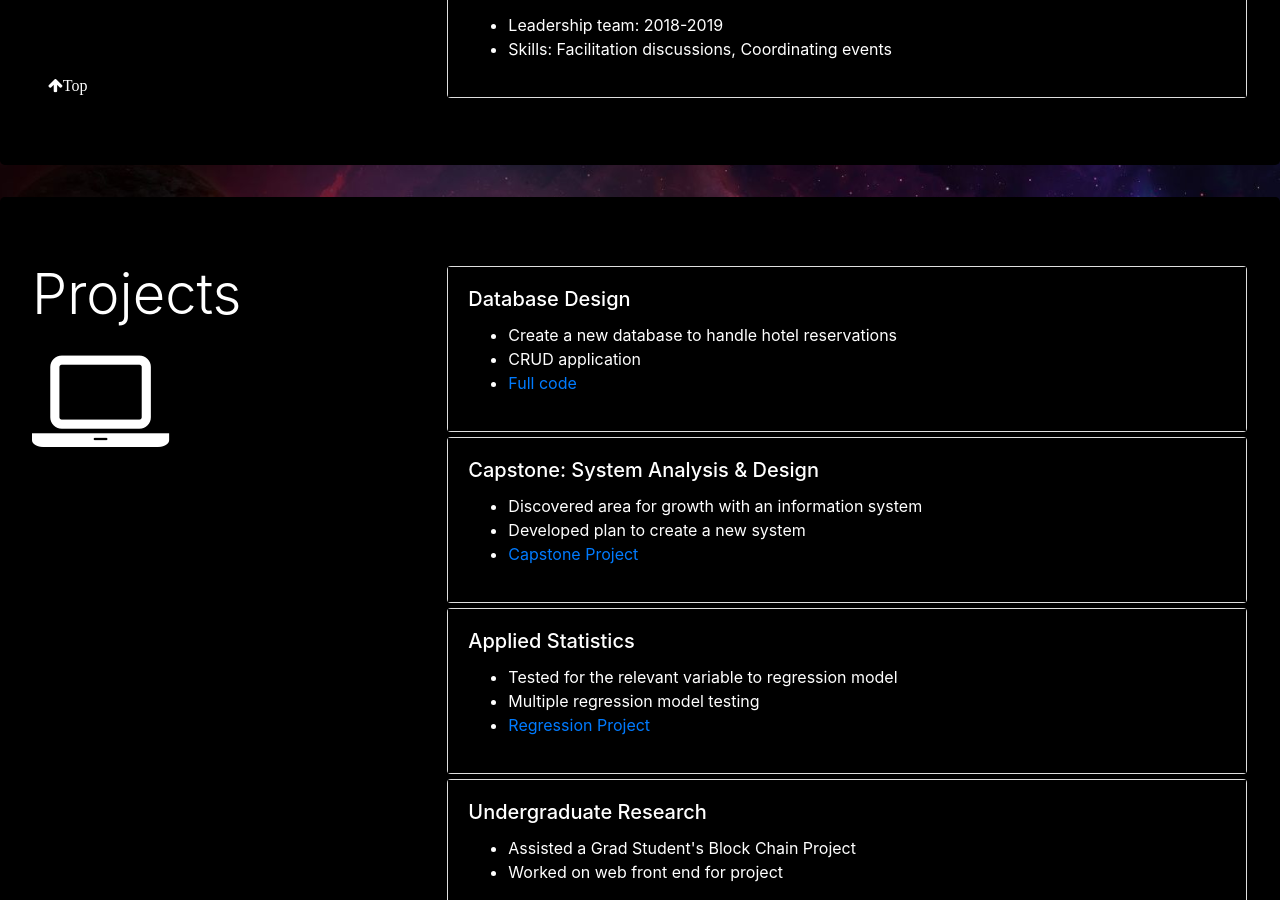
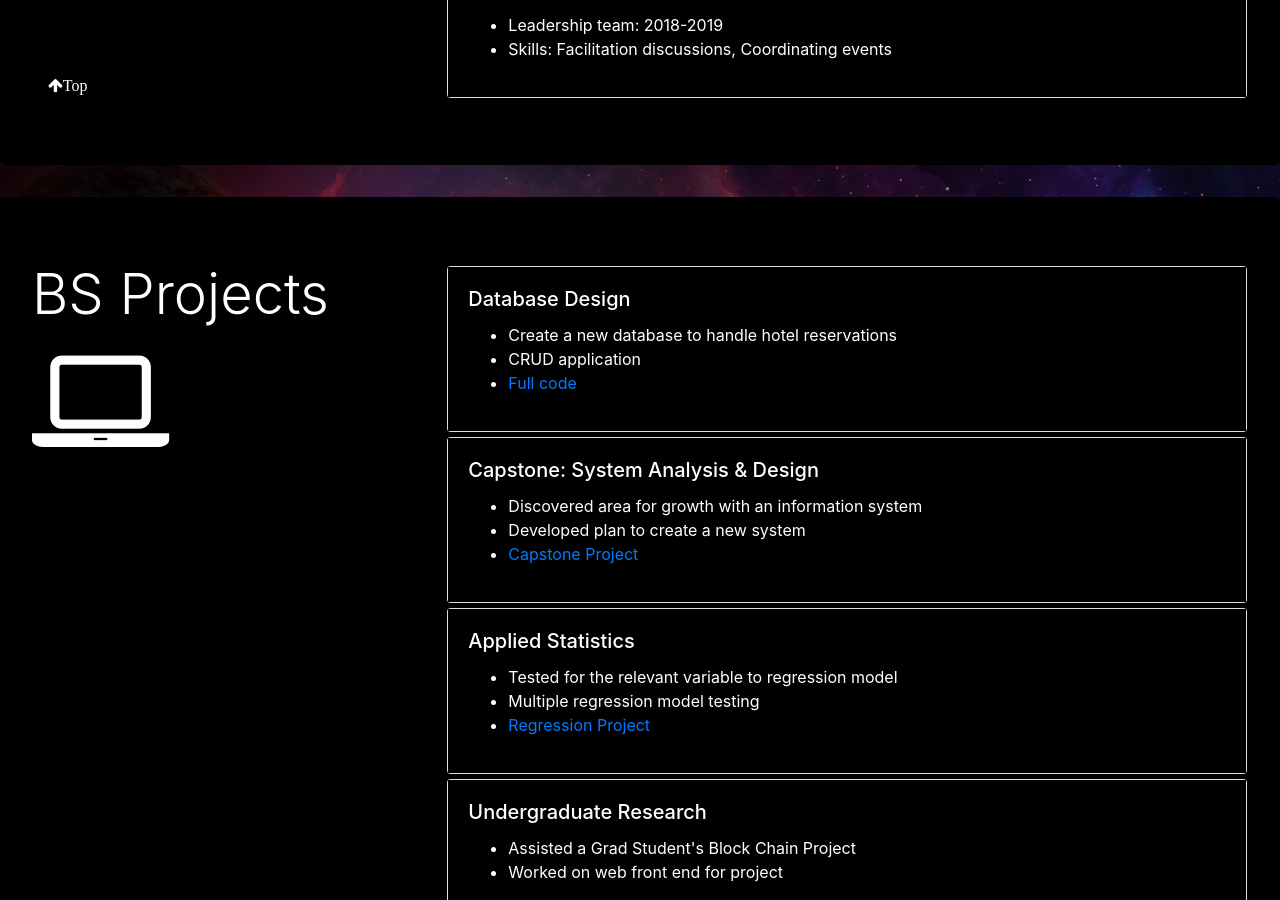
Before and after one commit to mmakris98/mmakris98.github.io, a Jekyll site: the page index.html, which Jekyll copies as it is, in a window 1280 px wide and 900 px high, scrolled down 1730 px. Built offline with Jekyll 4.4.1, drawn with Linux system fonts in a browser that asks for light colours.

Commit message:
Update index.html

```diff
--- a/index.html
+++ b/index.html
@@ -225,7 +225,7 @@
   <div class="row">
     <!-- Left title & Icons -->
     <div class="col-md-4">
-      <h1 class="display-4">Projects</h1>
+      <h1 class="display-4">BS Projects</h1>
       <i class="fa fa-laptop" style="color: white; font-size: 800%"></i>
       <nav class="nav nav-pills nav-justified">
         <a class="nav-link" href="#top" style="position: absolute; bottom: 0"><i class="fa fa-arrow-up">Top</i></a>
```
